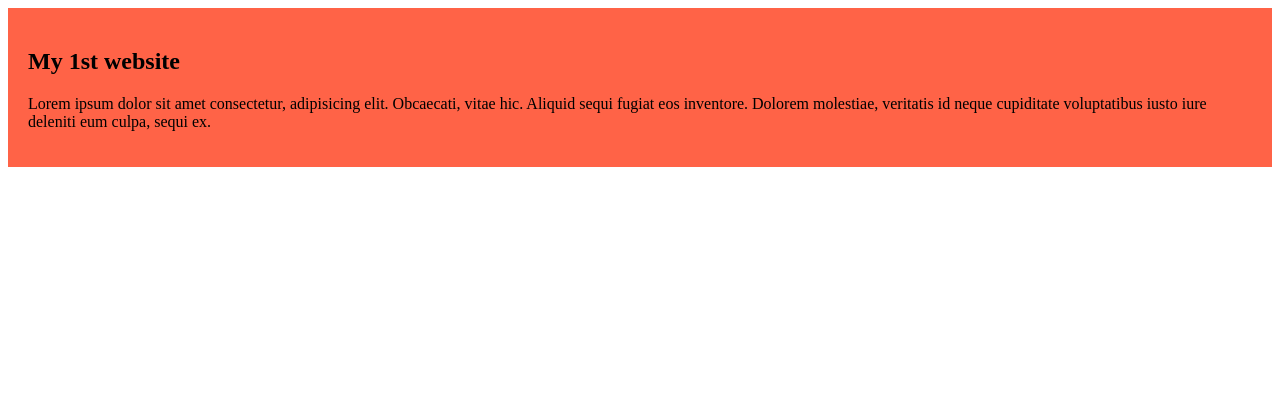
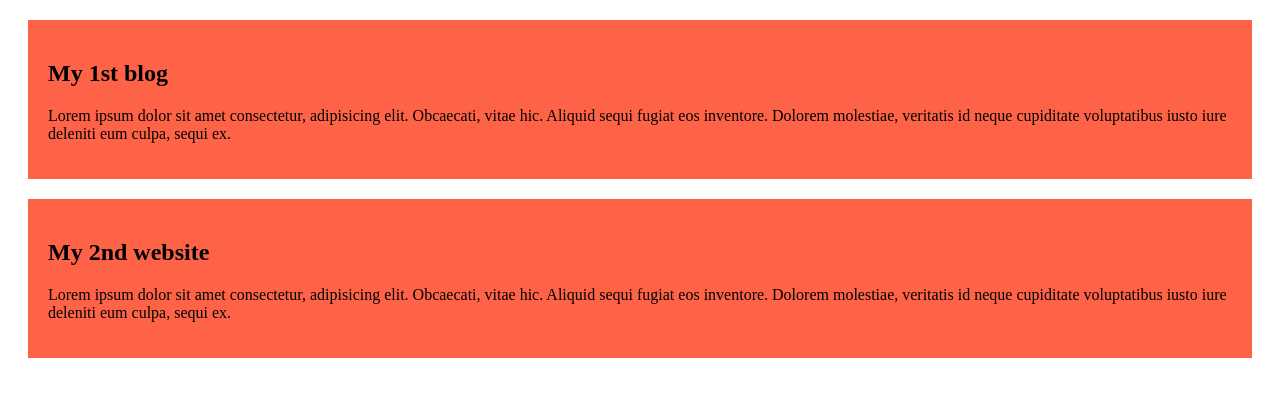
Before and after one commit to mip19/sim-site, a plain HTML site: page index.html in a window 1280 px wide. Drawn offline with Linux system fonts and the light colour scheme.

Commit message:
some blogs added

```diff
--- a/blog.css
+++ b/blog.css
@@ -1,4 +1,5 @@
 div{
     background-color: tomato;
     padding: 20px;
+    margin: 20px;
 }
--- a/index.html
+++ b/index.html
@@ -8,9 +8,15 @@
 </head>
 <body>
     <div>
-        <h2>My 1st website</h2>
+        <h2>My 1st blog</h2>
         <p>Lorem ipsum dolor sit amet consectetur, adipisicing elit. Obcaecati, vitae hic. Aliquid sequi fugiat eos inventore. Dolorem molestiae, veritatis id neque cupiditate voluptatibus iusto iure deleniti eum culpa, sequi ex.</p>
     </div>
 
+    <div>
+        <h2>My 2nd website</h2>
+        <p>Lorem ipsum dolor sit amet consectetur, adipisicing elit. Obcaecati, vitae hic. Aliquid sequi fugiat eos inventore. Dolorem molestiae, veritatis id neque cupiditate voluptatibus iusto iure deleniti eum culpa, sequi ex.</p>
+    </div>
+
+
 </body>
 </html>
```
